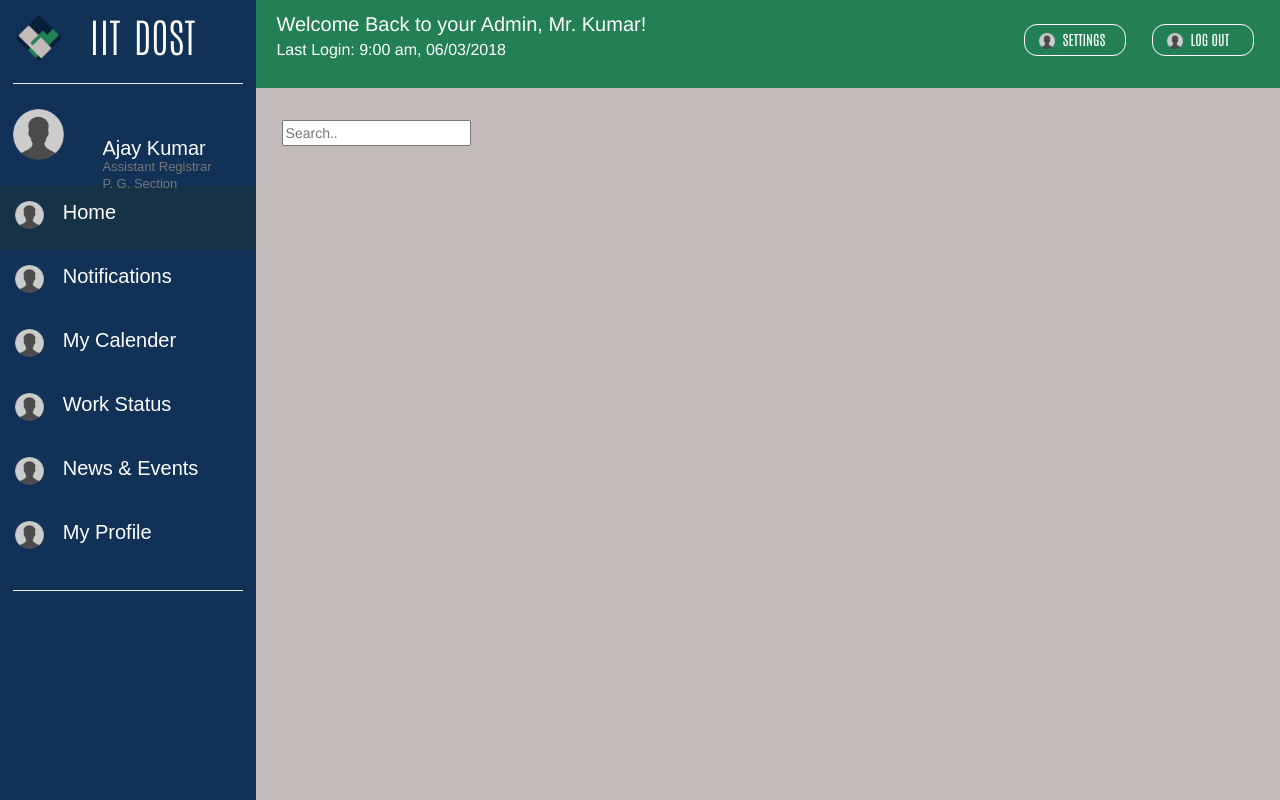
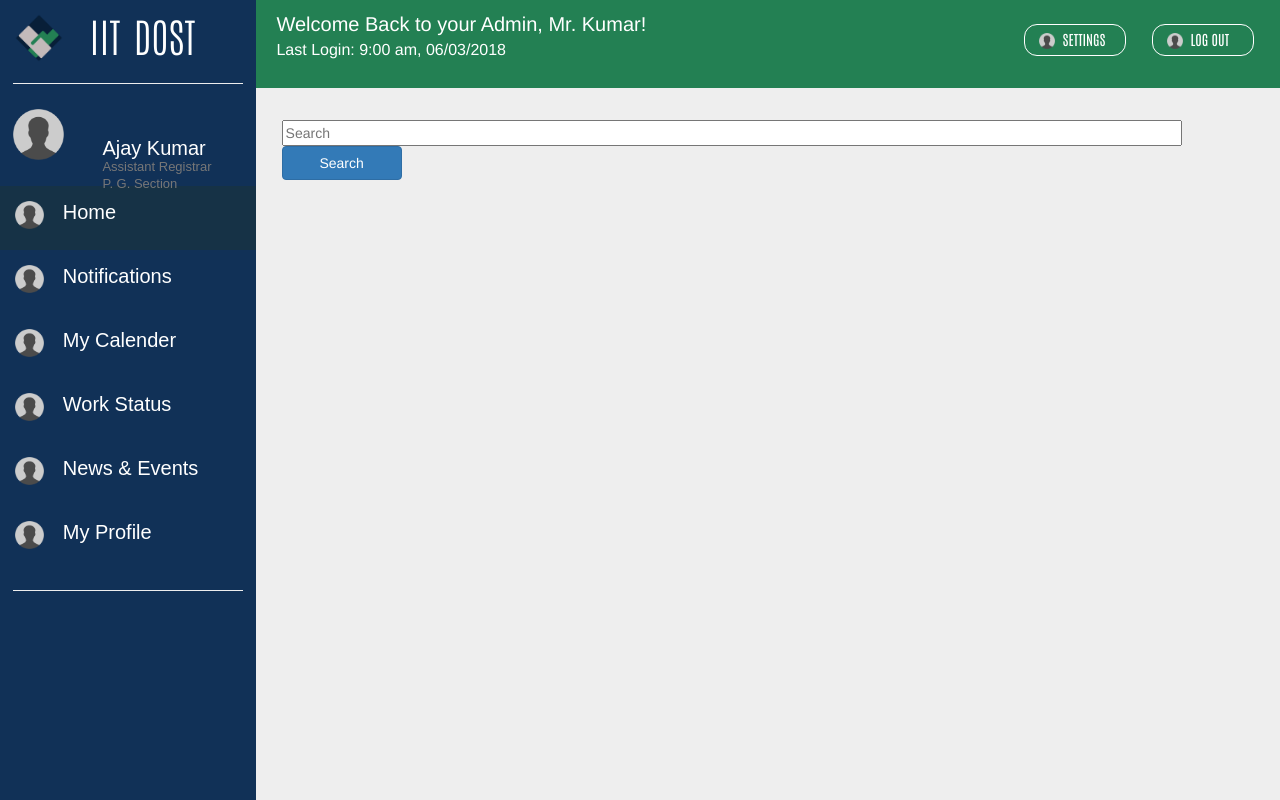
Before and after one commit to devclub-iitd/IITDostBackend, a Flask app: page / in a window 1280 px wide. Run offline with Flask 2, Linux system fonts and the light colour scheme; data that the repository does not hold is empty; some libraries are stand-ins or nearby versions.

Commit message:
Added search

```diff
--- a/static/css/style.css
+++ b/static/css/style.css
@@ -18,7 +18,7 @@
 }
 
 body {
-	background-color: #c3baba;
+	background-color: #EEEEEE;
 	padding: 0px;
 }
 
@@ -163,3 +163,11 @@ body {
 	top: 15%;
 	left: 22%;
 }
+
+#search {
+	min-width: 900px;
+}
+
+#searchbtn {
+	min-width: 120px;
+}
--- a/templates/index.html
+++ b/templates/index.html
@@ -65,7 +65,8 @@
 </div>
 
 <div class="main">
-	<input type="text" name="search" placeholder="Search..">
+	<input id="search" type="text" name="search" placeholder="Search">
+	<button id="searchbtn" class="btn btn-primary"> Search </button>
 </div>
 
 {% endblock %}
```
